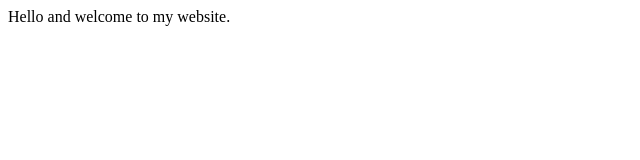
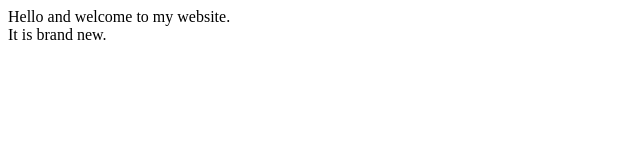
Before and after one commit to psyzall/psyzall, a plain HTML site: page index.html in a window 1280 px wide. Shown: the full height of the page, 0-640 px from the left. Drawn offline with Linux system fonts and the light colour scheme.

Commit message:
added second line

```diff
--- a/index.html
+++ b/index.html
@@ -7,5 +7,7 @@
 </head>
 <body>
     Hello and welcome to my website.
+    <br>
+    It is brand new.
 </body>
 </html>
```
